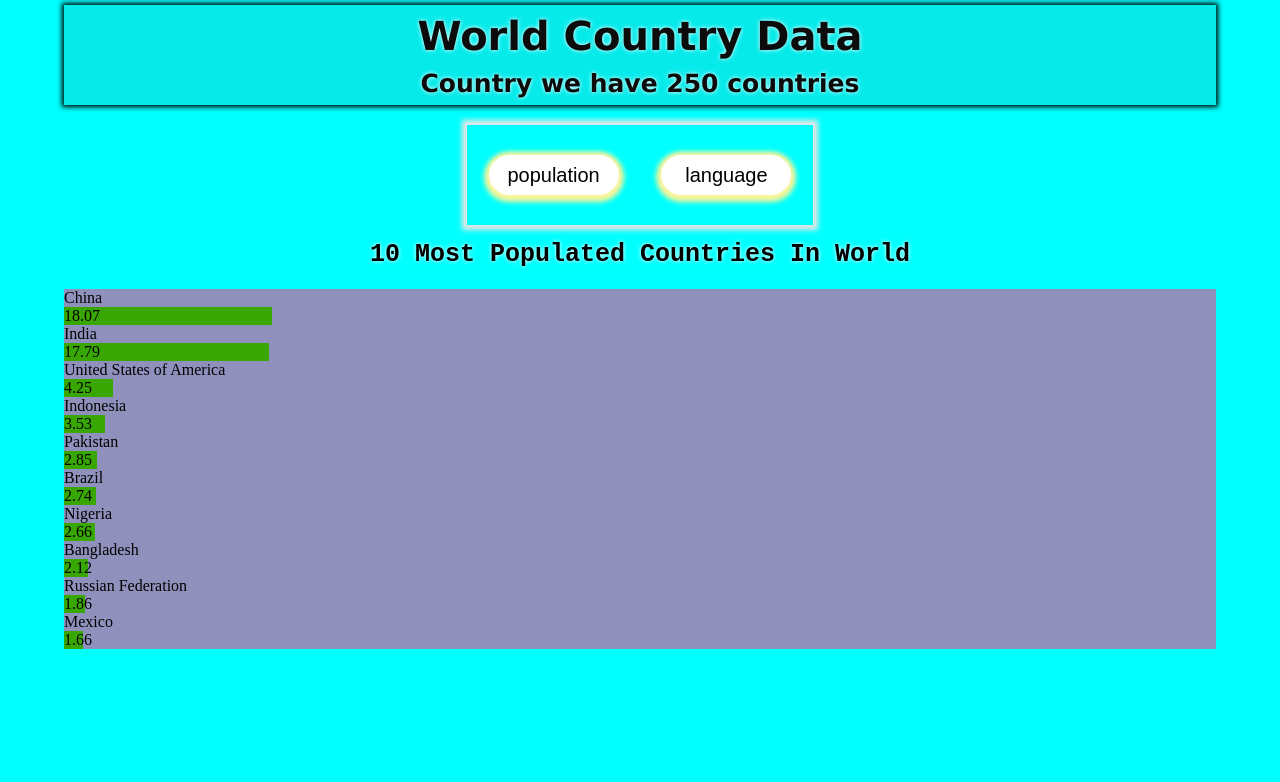
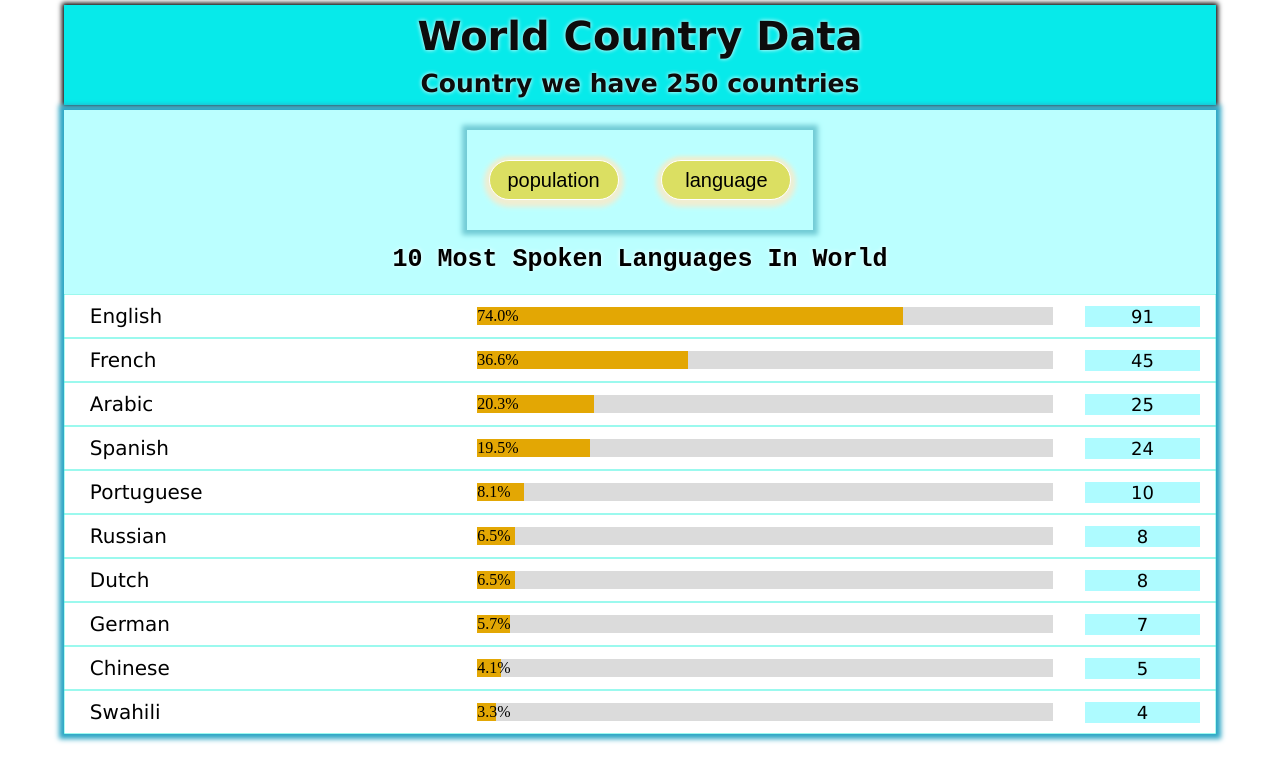
Before and after one commit to udaypro123/Advanced-Javascript-assignment, a plain HTML site: page project02/index.html in a window 1280 px wide. Both pictures are taken after a click on the button "language". Drawn offline with Linux system fonts and the light colour scheme.

Commit message:
first commit

```diff
--- a/project02/index.js
+++ b/project02/index.js
@@ -1,74 +1,65 @@
-const subheading=document.getElementById("subheading");
+const subheading = document.getElementById("subheading");
 console.log(subheading);
-subheading.innerText=`Country we have ${countries_data.length} countries`
+subheading.innerText = `Country we have ${countries_data.length} countries`
 
-const graph=document.getElementById("graphTitle")
-graph.innerText="Top 10 most populated countries in world"
+const graph = document.getElementById("graphTitle")
+graph.innerText = "Top 10 most populated countries in world"
 
-const sortdata = countries_data.sort(function(a,b){
-        return b.population - a.population;
+const sortdata = countries_data.sort(function (a, b) {
+    return b.population - a.population;
 })
 
 // console.log(sortpopulation);
-let totalpopulation=0;
-for(let i=0; i< countries_data.length; i++){
-    totalpopulation +=  sortdata[i].population;
+let totalpopulation = 0;
+for (let i = 0; i < countries_data.length; i++) {
+    totalpopulation += sortdata[i].population;
 }
 
 
-const clear=document.getElementById("graphcontainer")
+const clear = document.getElementById("graphcontainer")
 
-function hello(){
-    clear.innerHTML=""
-    graph.innerText="Top 10 most populated countries in world"
+function hello() {
+    clear.innerHTML = ""
+    graph.innerText = "Top 10 most populated countries in world"
 
-    for(let i=0; i< 10 ; i++){
+    for (let i = 0; i < 10; i++) {
         const onediv = document.createElement("div")
         onediv.classList.add("onediv")
-        const countryname=document.createElement("p")
-        // onediv.style.display="flex";
-        // onediv.style.height="fit-content"
-        // onediv.style.alignItems="center"
-        // onediv.style.justifyContent="center"
+        const countryname = document.createElement("p")
 
-        countryname.innerText= sortdata[i].name
+        countryname.innerText = `${i + 1}. ${sortdata[i].name}`
         onediv.appendChild(countryname)
         countryname.classList.add("countryname")
-        // countryname.style.width="30%"
 
-        const percentMaindiv=document.createElement("div")
 
-        const percentagediv=document.createElement("div")
+        const percentMaindiv = document.createElement("div")
+
+        const percentagediv = document.createElement("div")
 
         percentagediv.classList.add("percentdiv")
 
-        const percentage= (sortdata[i].population/totalpopulation)*100
-        percentagediv.style.width=`${percentage}%`
+        const percentage = (sortdata[i].population / totalpopulation) * 100
+        percentagediv.style.width = `${percentage}%`
 
-        percentagediv.style.backgroundColor="#E9A709"
+        percentagediv.style.backgroundColor = "#E9A709"
 
-
-        percentagediv.innerText=percentage.toFixed(1);
-
-
-        // percentMaindiv.appendChild(percentagediv)
-        const graghdiv=document.getElementById("graphcontainer");
+        percentagediv.innerText = percentage.toFixed(1) + "%"
+         // percentMaindiv.appendChild(percentagediv)
+        const graghdiv = document.getElementById("graphcontainer");
 
 
 
         onediv.appendChild(percentagediv)
         percentMaindiv.appendChild(percentagediv)
         percentMaindiv.classList.add("percentaindiv")
-        // percentMaindiv.style.width="50%"
-        // percentMaindiv.style.height="50px"
         onediv.appendChild(percentMaindiv)
 
 
-        const populationdiv=document.createElement("div");
+        const populationdiv = document.createElement("div");
 
         populationdiv.classList.add("populationdiv")
 
-        populationdiv.innerText=sortdata[i].population
+        populationdiv.innerText = sortdata[i].population
         onediv.appendChild(populationdiv)
 
         graghdiv.appendChild(onediv)
@@ -78,44 +69,75 @@ function hello(){
 
 
 
+function buttontwoclick() {
+    clear.innerHTML = " "
+
+    graphTitle.innerText = "10 most spoken languages in world"
+
+    const languageArr = []
+
+    for(let i=0; i<countries_data.length; i++){
+        languageArr.push(countries_data[i].languages)
+    }
+
+    const flattedLanguagesArray = languageArr.flat()
+
+    const languageCount = {}
+
+    flattedLanguagesArray.map((ele)=>{
+        languageCount[ele] = (languageCount[ele] || 0) + 1
+    })
+
+    const objArr = Object.entries(languageCount)
+    console.log(objArr);
+    const sortedArray = objArr.sort((a,b)=>{
+        return b[1] - a[1]
+    })
 
 
-function buttontwoclick(){
+    for(let i=0; i<10; i++){
 
-    graph.innerText="Top 10 most spoken languages in world"
+        const topTenValuesFronSortedArray = sortedArray[i]
 
-    clear.innerHTML=""
-    graph.innerText="10 most populated countries in world"
+        const onediv = document.createElement("div")
+        onediv.classList.add("onediv")
+        const countryname = document.createElement("p")
 
-    for(let i=0; i< 10 ; i++){
-        const onediv = document.createElement("div")
-        const countryname=document.createElement("p")
-        // onediv.style.display="flex";
-        // onediv.style.height="fit-content"
-        // onediv.style.alignItems="center"
+        countryname.innerText =topTenValuesFronSortedArray[0]
+        onediv.appendChild(countryname)
+        countryname.classList.add("countryname")
 
-        countryname.innerText= sortdata[i].name
-        // countryname.classList.add("countryname")
-        onediv.appendChild(countryname)
-        // countryname.style.width="30%"
 
-        // const percentMaindiv=document.createElement("div")
-        const percentagediv=document.createElement("div")
+        const percentMaindiv = document.createElement("div")
+
+        const percentagediv = document.createElement("div")
+
         percentagediv.classList.add("percentdiv")
-        const percentage= (sortdata[i].population/totalpopulation)*100
-        percentagediv.style.width=`${percentage}%`
-        // percentagediv.style.height="30px"
 
-        percentagediv.style.backgroundColor="#39A703"
+        const percentage = (topTenValuesFronSortedArray[1]/sortedArray.length)*100
+        percentagediv.style.width = `${percentage}%`
+
+        percentagediv.style.backgroundColor = "#E3A704"
+
+        percentagediv.innerText = percentage.toFixed(1) + "%"
+
+        const graghdiv = document.getElementById("graphcontainer");
 
 
 
-        percentagediv.innerText=percentage.toFixed(2);
+        onediv.appendChild(percentagediv)
+        percentMaindiv.appendChild(percentagediv)
+        percentMaindiv.classList.add("percentaindiv")
+        onediv.appendChild(percentMaindiv)
 
-        // percentMaindiv.appendChild(percentagediv)
-        const graghdiv=document.getElementById("graphcontainer");
-        onediv.appendChild(percentagediv)
+
+        const populationdiv = document.createElement("div");
+
+        populationdiv.classList.add("populationdiv")
+        populationdiv.innerText =  topTenValuesFronSortedArray[1]
+        onediv.appendChild(populationdiv)
+
         graghdiv.appendChild(onediv)
-}
+    }
 
 }
--- a/project02/style.css
+++ b/project02/style.css
@@ -2,8 +2,11 @@
     margin: 0;
     padding: 0;
     box-sizing: border-box;
+
 }
-
+body{
+    overflow-x: hidden;
+}
 .maindiv{
     height: 100vh;
     width: 100vw;
@@ -11,7 +14,7 @@
     flex-direction: column;
     /* justify-content: center; */
     align-items: center;
-    background-color: aqua;
+    /* background-color: aqua; */
 }
 .upperdiv{
     height: 100px;
@@ -49,6 +52,9 @@
     flex-direction: column;
     justify-content: center;
     align-items: center;
+    background-color: rgb(187, 255, 255);
+    margin-top: 5px;
+    box-shadow:  0px 0px 5px 5px rgb(44, 166, 197) ;
 }
 
 #btnconatiner{
@@ -58,7 +64,8 @@
     align-items: center;
     width: 30%;
     height: 100px;
-    box-shadow:  0px 0px 5px 5px rgb(231, 230, 230) ;
+
+    box-shadow:  0px 0px 5px 5px rgb(113, 203, 213) ;
     margin-top: 20px;
 
 }
@@ -68,9 +75,9 @@
     width: 130px;
     font-size: 20px;
     border-radius: 20px;
-    border: 1px solid white;
-    background-color: rgb(255, 255, 255);
-    box-shadow:  0px 2px 5px 5px rgb(250, 245, 155), 0px -2px 5px -1px rgb(250, 238, 175);
+    border: 1px solid rgb(255, 255, 255);
+    background-color: rgb(219, 223, 98);
+    box-shadow:  0px 2px 5px 5px rgb(240, 238, 210), 0px -2px 5px -1px rgb(250, 238, 175);
 
 }
 #population:hover{
@@ -115,7 +122,7 @@ margin-top: 20px;
     display: flex;
     justify-content: space-around;
     align-items: center;
-    box-shadow: inset 0px 0px 0px 1px rgb(57, 244, 222);
+    box-shadow: inset 0px 0px 0px .4px rgb(57, 244, 222);
     background-color: rgb(255, 255, 255);
 }
 .countryname{
```
